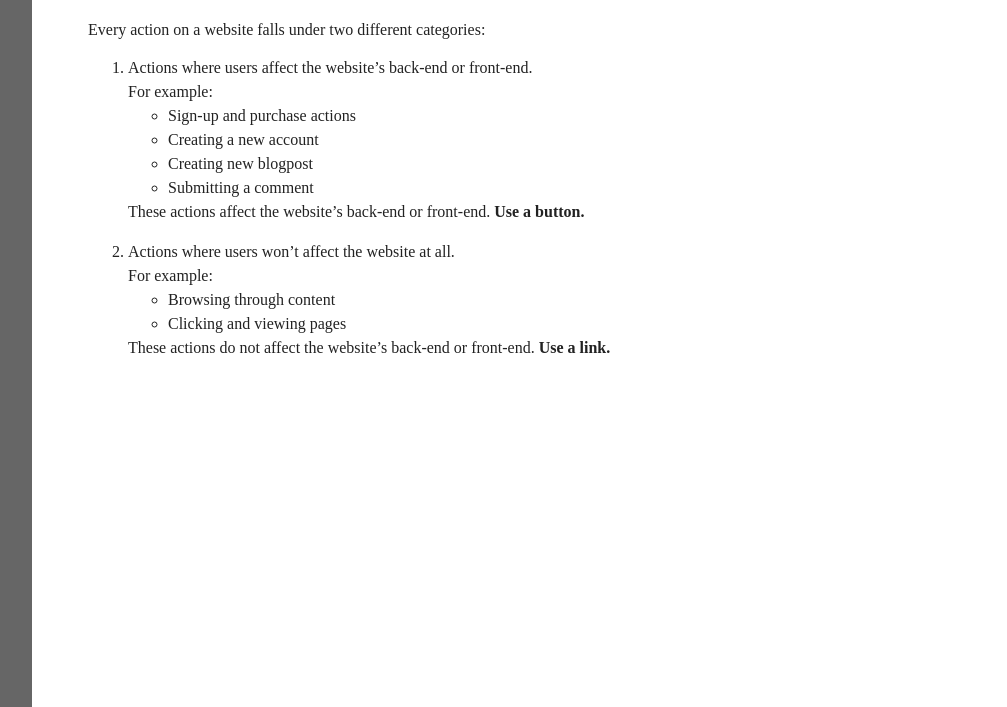
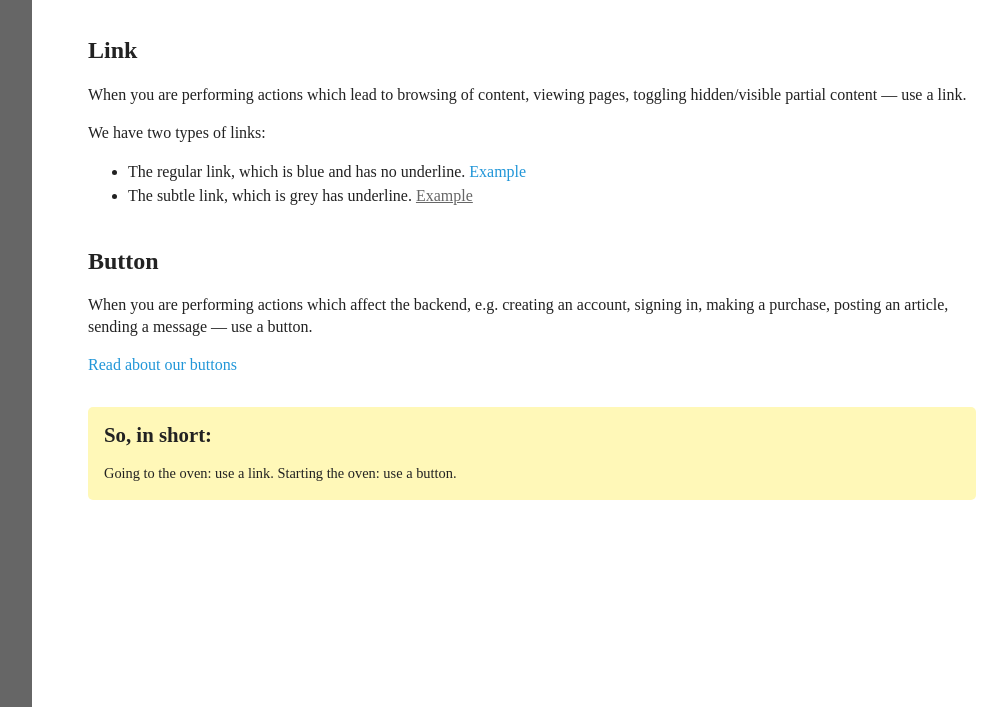
Before and after one commit to lagenhetsbyte/lagenhetsbyte-styleguide, a plain HTML site: page links.html in a window 1280 px wide. Shown: the part 93-800 px from the top of the page, without its empty margins (248-1255 px from the left). Drawn offline with Linux system fonts and the light colour scheme; a script that the page names is missing; a web font is replaced by a local one.

Commit message:
Copy about links. Relint all scss. Rename global to base.

```diff
--- a/links.html
+++ b/links.html
@@ -13,36 +13,37 @@
     <div class="main">
 
         <h1>Button or link?</h1>
+
+        <h2>Link</h2>
+
         <p>
-            Every action on a website falls under two different categories:
+            When you are performing actions which lead to browsing of content, viewing pages, toggling hidden/visible partial content &mdash; use a link.
         </p>
-        <ol>
-            <li>
-                Actions where users affect the website’s back-end or front-end.<br>
-                For example:
-            </li>
-            <ul>
-                <li>Sign-up and purchase actions</li>
-                <li>Creating a new account</li>
-                <li>Creating new blogpost</li>
-                <li>Submitting a comment</li>
-            </ul>
-            These actions affect the website’s back-end or front-end.
-            <strong>Use a button.</strong>
 
-            <li class="mt4">
-                Actions where users won’t affect the website at all.<br>
-                For example:
-            </li>
-            <ul>
-                <li>Browsing through content</li>
-                <li>Clicking and viewing pages</li>
-            </ul>
-            These actions do not affect the website’s back-end or front-end.
-            <strong>Use a link.</strong>
-        </ol>
+        <p>We have two types of links:</p>
+
+        <ul>
+            <li>The regular link, which is blue and has no underline. <a href="#">Example</a></li>
+            <li>The subtle link, which is grey has underline. <a href="#" class="subtle-link">Example</a></li>
+        </ul>
+
+        <h2>Button</h2>
+
+        <p>
+            When you are performing actions which affect the backend, e.g. creating an account, signing in, making a purchase, posting an article, sending a message &mdash; use a button.
+        </p>
+
+        <p>
+            <a href="buttons.html">Read about our buttons</a>
+        </p>
+
+        <div class="panel--info mt8">
+            <h2>So, in short:</h2>
+            <p>Going to the oven: use a link. Starting the oven: use a button.</p>
+        </div>
 
     </div>
+
 
     <script>
         w3IncludeHTML();
--- /dev/null
+++ b/scss/_base.scss
@@ -0,0 +1,27 @@
+* {
+  box-sizing: border-box;
+}
+
+body {
+  background-color: $alto-grey;
+  color: $mine-shaft-black;
+  margin: 0;
+}
+
+a {
+  color: $curious-blue;
+  text-decoration: none;
+
+  &:link, &:visited {
+    color: $curious-blue;
+  }
+}
+
+a.subtle-link {
+  color: $devils-grey;
+  text-decoration: underline;
+
+   &:link, &:visited {
+    color: $devils-grey;
+  }
+}
--- a/scss/_colors.scss
+++ b/scss/_colors.scss
@@ -1,21 +1,21 @@
 /* --- Chirag Color Name Convention --- */
 /* Greys */
-$mine-shaft-black : #222;
-$tundora-grey     : #444;
-$devils-grey      : #666;
-$boulder-grey     : #777;
-$eightball-grey   : #888;
-$silver-chalise   : #aaa;
-$silver-grey      : #bbb;
-$silver-grey-c    : #ccc;
-$alto-grey        : #ddd;
-$gallery-grey     : #eee;
+$mine-shaft-black  : #222;
+$tundora-grey      : #444;
+$devils-grey       : #666;
+$boulder-grey      : #777;
+$eightball-grey    : #888;
+$silver-chalise    : #aaa;
+$silver-grey       : #bbb;
+$silver-grey-c     : #ccc;
+$alto-grey         : #ddd;
+$gallery-grey      : #eee;
 /* Blues */
-$foam-blue      : #e2f4fc;
-$curious-blue   : #2196d8;
-$tropical-blue  : #c7eaf9;
-$lochmara-blue  : #0176b8;
-$charlotte-blue : #c3e9f9;
+$foam-blue         : #e2f4fc;
+$curious-blue      : #2196d8;
+$tropical-blue     : #c7eaf9;
+$lochmara-blue     : #0176b8;
+$charlotte-blue    : #c3e9f9;
 /* Greens */
 $atlantis-green    : #96c424;
 $limeade-green     : #76a404;
@@ -27,7 +27,3 @@ $cinnabar-red         : #ea4335;
 $lemon-chiffon-yellow : #fff9c4;
 $paris-daisy-yellow   : #fff176;
 $buttermilk-yellow    : #fff8b8;
-
-a:link, a:visited {
-    color: $curious-blue;
-}
--- a/scss/_components.scss
+++ b/scss/_components.scss
@@ -1,29 +1,33 @@
 nav {
-    background: $devils-grey;
+  background-color: $devils-grey;
   color: #fff;
   float: left;
   height: 100vh;
   line-height: 140%;
   padding: 1rem;
   width: 280px;
+
   a:link, a:visited {
     color: #bae5f8; /* Not part of the official color palette */
     text-decoration: none;
   }
+
   a:hover {
     border-bottom: 1px solid $eightball-grey;
   }
+
   a:after {
     content: '';
     display: table;
   }
+
   h1, h2, h3 {
     font-size: 1.2rem;
   }
 }
 
 .main {
-    background: #fff;
+  background-color: #fff;
   float: left;
   height: 100vh;
   overflow-y: scroll;
@@ -33,16 +37,19 @@ nav {
 
 .panel {
   @extend .radius;
-    background: $foam-blue;
+  background-color: $foam-blue;
   padding: 1rem;
+
   h1, h2, h3 {
     font-size: 1.3rem;
     margin-top: 0;
   }
+
   p {
     font-size: .9rem;
     margin-bottom: 0;
   }
+
   ul {
     margin-bottom: 0;
   }
@@ -52,33 +59,34 @@ nav {
   @extend .panel;
   background: darken($foam-blue, 6%);
   padding: 5px 1px 0 1px;
+
   > div {
     @extend .radius;
-        background: #fff;
+    background-color: #fff;
     padding: 1rem 1rem 1.2rem 1rem;
   }
 }
 
 .panel--info {
   @extend .panel;
-    background: $buttermilk-yellow;
+  background-color: $buttermilk-yellow;
 }
 
 code {
-    background: rgba(0,0,0,.12);
+  background-color: rgba(0,0,0,.12);
   padding: 0.15rem 0.35rem;
 }
 
 .code {
-    background: $alto-grey;
+  background-color: $alto-grey;
   padding: .8rem 1rem;
 }
 
 pre > code {
-    background: $alto-grey;
+  background-color: $alto-grey;
   border-left: 6px solid $jaffa-orange;
+  display: block;
   padding: .8rem 1rem;
-    display: block;
   word-wrap: normal;
 }
 
--- a/scss/_global.scss
+++ /dev/null
@@ -1,8 +0,0 @@
-* {
-    box-sizing: border-box;
-}
-body {
-    background: $alto-grey;
-    color: $mine-shaft-black;
-    margin: 0;
-}
--- a/scss/_typography.scss
+++ b/scss/_typography.scss
@@ -4,19 +4,24 @@
 body {
   font-family: 'Droid Sans';
 }
+
 h2 {
   margin-top: 2.5rem;
 }
+
 p {
-    line-height: 135%
+  line-height: 135%;
 }
+
 strong {
   font-weight: 700;
 }
-i {
+
+i, em {
   font-family: 'Droid Serif';
   font-weight: italic;
 }
+
 i.faux-italics {
   font-family: 'Droid Sans';
   font-weight: italic;
--- a/scss/style.scss
+++ b/scss/style.scss
@@ -1,14 +1,9 @@
-@import
-    'colors',
-    'global',
-    'helpers',
-    'typography',
-    'buttons',
-    'components';
+@import 'colors', 'base', 'helpers', 'typography', 'buttons', 'components';
 
 ol, ul, li {
   line-height: 150%;
 }
+
 .color-block {
   float: left;
   font-family: 'Courier New', 'Lucida Console';
@@ -19,9 +14,11 @@ ol, ul, li {
   text-align: center;
   width: 100px;
 }
+
 .color-block--invert {
   color: #fff;
 }
+
 .color-description {
   float: left;
   margin-left: 1rem;
```
Also changed, not shown: scss/_buttons.scss (+11 -1 lines), css/style.css, 1 other file. Lines whose indentation alone changed are shown as unchanged.
